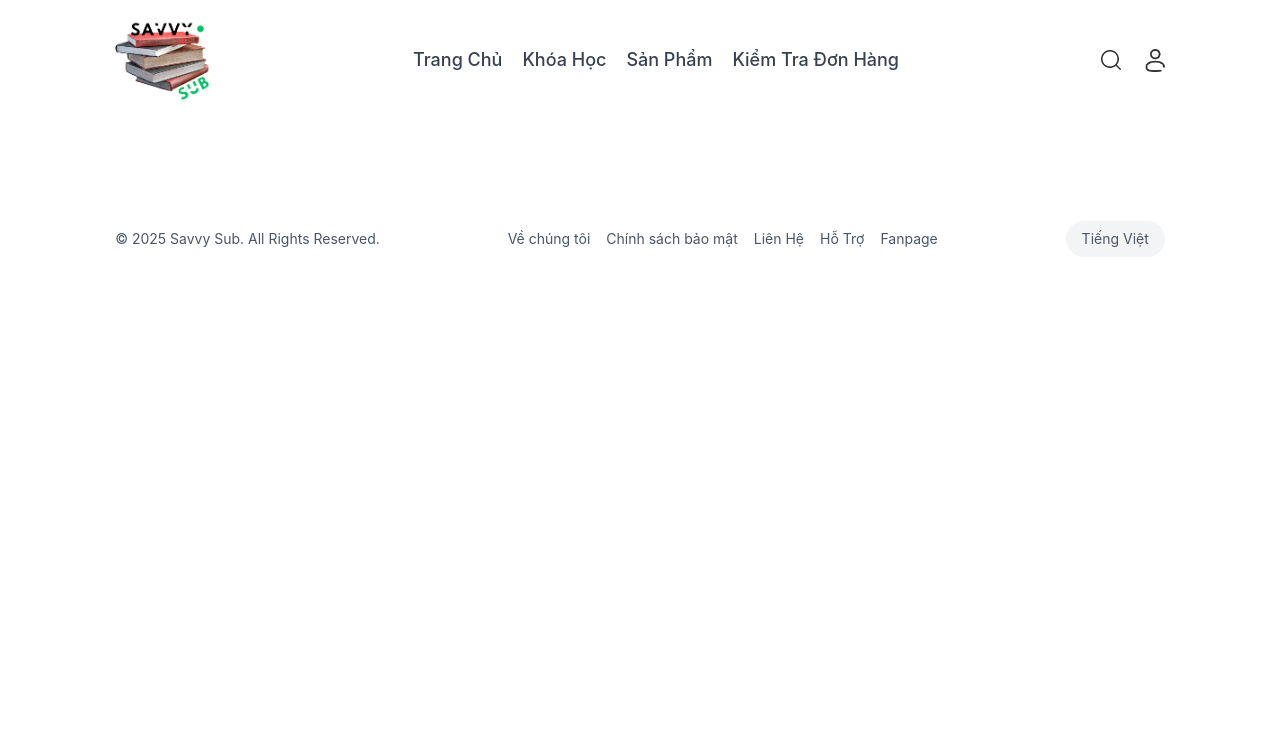
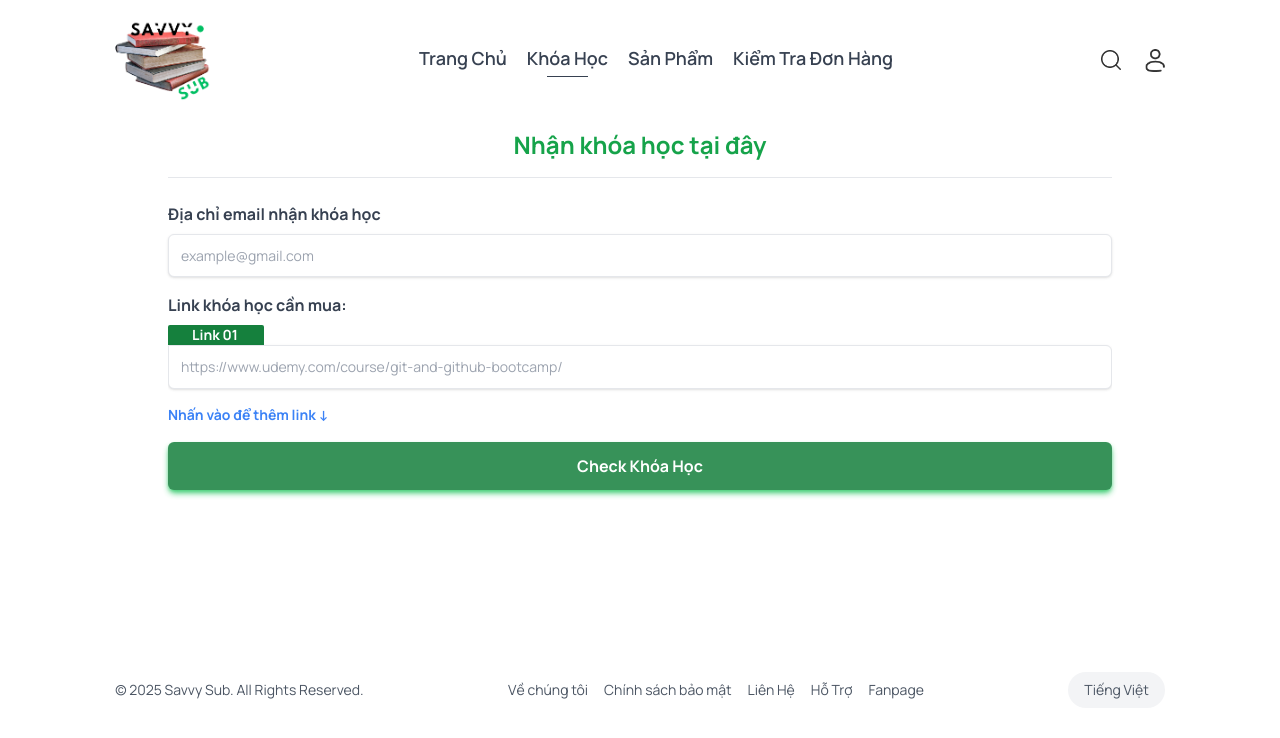
Before and after one commit to khoilieu/learning-reactjs, a React (Vite) app: page /courses in a window 1280 px wide. Shown: the top 738 px of the page. Built offline with nearby package versions, Linux system fonts and the light colour scheme.

Commit message:
Completed courses page

```diff
--- a/src/App.jsx
+++ b/src/App.jsx
@@ -2,6 +2,7 @@ import { Route, Routes } from "react-router-dom";
 import "./App.css";
 import Home from "./Pages/Home";
 import Collection from "./Pages/Collection";
+import Courses from "./Pages/Courses";
 import About from "./Pages/About";
 import Contact from "./Pages/Contact";
 import Cart from "./Pages/Cart";
@@ -27,7 +28,7 @@ function App() {
 
       <Routes>
         <Route path="/" element={<Home />} />
-        <Route path="/collection" element={<Collection />} />
+        <Route path="/courses" element={<Courses />} />
         <Route path="/about" element={<About />} />
         <Route path="/contact" element={<Contact />} />
         <Route path="/product/:productId" element={<Product />} />
--- a/src/Components/Hero.jsx
+++ b/src/Components/Hero.jsx
@@ -2,7 +2,7 @@ import { assets } from '../assets/assets';
 
 const Hero = () => {
   return (
-    <div className="flex flex-col sm:flex-row border border-gray-400 mt-5">
+    <div className="flex flex-col sm:flex-row mt-5">
       <div className="w-full sm:w-1/2 flex items-center justify-center py-10 sm:py-0">
         <div className="text-[#414141]">
           <div className="flex items-center gap-2 ">
@@ -26,7 +26,7 @@ const Hero = () => {
         </div>
       </div>
 
-      <img src={assets.hero_img} alt="" className="w-full sm:w-1/2" />
+      <img src={assets.hero_img} alt="" className="w-full sm:w-1/2 rounded-md" />
     </div>
   );
 };
--- a/src/Components/Introduction.jsx
+++ b/src/Components/Introduction.jsx
@@ -7,7 +7,7 @@ const Introduction = () => {
         <img
           src={assets.udemy_img}
           alt=""
-          className="w-full md:max-w-[600px] md:h-[750px]"
+          className="w-full md:max-w-[600px] md:h-[750px] rounded-md"
         />
 
         <div className="flex flex-col justify-center gap-6 md:w-2/4 text-gray-600">
@@ -45,7 +45,7 @@ const Introduction = () => {
             <h4 className="font-bold text-lg text-green-700">Tiết kiệm chi phí</h4>
             Tool hỗ trợ bạn chi phí cũng như tiết kiệm thời gian cho bạn .
           </p>
-          <button className="mt-4 px-4 py-2 text-white font-bold rounded border-2 bg-red-700  hover:bg-white hover:border-red-700 hover:text-black transition duration-300 ease-in-out">
+          <button className="mt-4 px-4 py-2 text-white font-bold rounded-md border-2 bg-red-700  hover:bg-white hover:border-red-700 hover:text-black transition duration-300 ease-in-out">
             Tải khóa học ngay!
           </button>
         </div>
--- a/src/Components/Navbar.jsx
+++ b/src/Components/Navbar.jsx
@@ -13,12 +13,12 @@ const Navbar = () => {
         <img src={assets.logo} alt="logo" className="w-24" />
       </Link>
 
-      <ul className="hidden sm:flex gap-5 text-lg text-gray-700">
+      <ul className="hidden sm:flex gap-5 text-lg font-semibold text-gray-700">
         <NavLink to="/" className="flex flex-col items-center gap-1">
           <p>Trang Chủ</p>
           <hr className="w-2/4 border-none h-[1.5px] bg-gray-700 hidden" />
         </NavLink>
-        <NavLink to="/collection" className="flex flex-col items-center gap-1">
+        <NavLink to="/courses" className="flex flex-col items-center gap-1">
           <p>Khóa Học</p>
           <hr className="w-2/4 border-none h-[1.5px] bg-gray-700 hidden" />
         </NavLink>
@@ -97,7 +97,7 @@ const Navbar = () => {
               setVisible(false);
             }}
             className="py-2 pl-6 border"
-            to="/collection"
+            to="/courses"
           >
             {" "}
             COLLECTION{" "}
--- /dev/null
+++ b/src/Pages/Courses.jsx
@@ -0,0 +1,152 @@
+import React, { useState, useRef, useEffect } from 'react';
+import { assets } from '../assets/assets';
+import NewsLetterBox from '../Components/NewsLetterBox';
+import Title from '../Components/Title';
+
+const Courses = () => {
+  const [links, setLinks] = useState(['']);
+  const [showPayment, setShowPayment] = useState(false);
+  const [selectedCourses, setSelectedCourses] = useState([]);
+  const linksContainerRef = useRef(null);
+  const lastLinkRef = useRef(null);
+
+  const addLink = () => {
+    if (links.length < 15) {
+      setLinks([...links, '']);
+    }
+  };
+
+  const deleteLink = (index) => {
+    setLinks(links.filter((_, i) => i !== index));
+  };
+
+  useEffect(() => {
+    if (lastLinkRef.current) {
+      lastLinkRef.current.scrollIntoView({ behavior: 'smooth', block: 'nearest' });
+    }
+  }, [links]);
+
+  const handleLinkChange = (index, event) => {
+    const newLinks = [...links];
+    newLinks[index] = event.target.value;
+    setLinks(newLinks);
+  };
+
+  const toggleCourseSelection = (index) => {
+    setSelectedCourses((prevSelectedCourses) => {
+      if (prevSelectedCourses.includes(index)) {
+        return prevSelectedCourses.filter((i) => i !== index);
+      } else {
+        return [...prevSelectedCourses, index];
+      }
+    });
+  };
+
+  const courses = [
+    {
+      name: "Tên khóa học",
+      description: "Mô tả khóa học",
+      price: "40.000 VND",
+      image: "https://via.placeholder.com/50"
+    },
+    {
+      name: "Tên khóa học",
+      description: "Mô tả khóa học",
+      price: "40.000 VND",
+      image: "https://via.placeholder.com/50"
+    }
+  ];
+
+  return (
+    <div className="max-w-5xl mx-auto p-2 px-10 bg-white rounded-md ">
+      <h1 className="text-2xl font-bold text-center text-green-600 mb-4">Nhận khóa học tại đây</h1>
+      <hr className='mb-6'/>
+      <div className="mb-4">
+        <label className="block text-gray-700 text-md font-bold mb-2" htmlFor="email">
+          Địa chỉ email nhận khóa học
+        </label>
+        <input
+          className="text-sm shadow appearance-none rounded-md border w-full py-3 px-3 text-gray-700 leading-tight focus:outline-none focus:shadow-outline"
+          id="email"
+          type="email"
+          placeholder="example@gmail.com"
+        />
+      </div>
+      <div className="mb-4">
+        <label className="block text-gray-700 text-md font-bold mb-2">Link khóa học cần mua:</label>
+        <div ref={linksContainerRef} className="max-h-64 overflow-y-auto">
+          {links.map((link, index) => (
+            <div key={index} ref={index === links.length - 1 ? lastLinkRef : null} className="mb-2">
+              <label className="block rounded-t-sm text-white bg-green-700 text-sm font-bold w-24 pl-6">Link {String(index + 1).padStart(2, '0')}</label>
+              <div className="flex items-center">
+                <input
+                  className="text-sm shadow rounded-r-md rounded-bl-md appearance-none border w-full py-3 px-3 text-gray-700 leading-tight focus:outline-none focus:shadow-outline"
+                  type="text"
+                  value={link}
+                  onChange={(event) => handleLinkChange(index, event)}
+                  placeholder="https://www.udemy.com/course/git-and-github-bootcamp/"
+                />
+                {links.length > 1 && (
+                  <button
+                    className="ml-2 text-red-500 hover:scale-110 transition-transform duration-300 font-bold text-lg"
+                    onClick={() => deleteLink(index)}
+                  >
+                    ⛔
+                  </button>
+                )}
+              </div>
+            </div>
+          ))}
+        </div>
+        {links.length < 15 && (
+          <button
+            className="text-blue-500 font-bold hover:text-blue-700 text-sm mt-2"
+            onClick={addLink}
+          >
+            Nhấn vào để thêm link ↓
+          </button>
+        )}
+        {links.length === 15 && (
+          <p className="text-red-500 text-sm mt-2 ml-1">Bạn chỉ có thể mua tối đa 15 khóa học</p>
+        )}
+      </div>
+      <button
+        className="w-full bg-green-700 opacity-85 text-white shadow-md shadow-green-500 font-bold py-3 px-4 rounded-md hover:shadow-none hover:opacity-100 transition-shadow-opacity duration-300"
+        type="button"
+        onClick={() => setShowPayment(true)}
+      >
+        Check Khóa Học
+      </button>
+
+      <div className={`mt-10 p-4 border rounded-md transition-all duration-500 ease-in-out ${showPayment ? 'max-h-screen opacity-100' : 'max-h-0 opacity-0 overflow-hidden'}`}>
+        <h2 className="text-lg font-bold text-purple-700 mb-4">Danh sách khóa học</h2>
+        {courses.map((course, index) => (
+          <div key={index} className="flex items-center justify-between p-4 mb-4 border rounded-md">
+            <div className="flex items-center">
+              <input
+                type="checkbox"
+                className="mr-4"
+                checked={selectedCourses.includes(index)}
+                onChange={() => toggleCourseSelection(index)}
+              />
+              <img src={course.image} alt={course.name} className="w-12 h-12 mr-4" />
+              <div>
+                <p className="font-bold text-purple-700 text-md truncate w-96">{course.name}</p>
+                <p className="text-gray-600 text-sm truncate w-96">{course.description}</p>
+              </div>
+            </div>
+            <p className="font-bold text-purple-700">{course.price}</p>
+          </div>
+        ))}
+        <button
+          className="w-full bg-purple-700 text-white font-bold py-3 px-4 rounded-md hover:bg-purple-800"
+          type="button"
+        >
+          Thanh Toán
+        </button>
+      </div>
+    </div>
+  );
+};
+
+export default Courses;
--- a/src/index.css
+++ b/src/index.css
@@ -1,4 +1,4 @@
-@import url('https://fonts.googleapis.com/css2?family=Outfit:wght@100..900&family=Prata&display=swap');
+@import url('https://fonts.googleapis.com/css2?family=Manrope:wght@200..800&display=swap');
 
 @tailwind base;
 @tailwind components;
@@ -9,7 +9,7 @@ a.active hr {
 }
 
 * {
-  font-family: 'Inter', sans-serif;
+  font-family: 'Manrope', sans-serif;
 }
 
 .prata-regular {
```
Also changed, not shown: src/Components/Pricing.jsx (+10 -10 lines).
